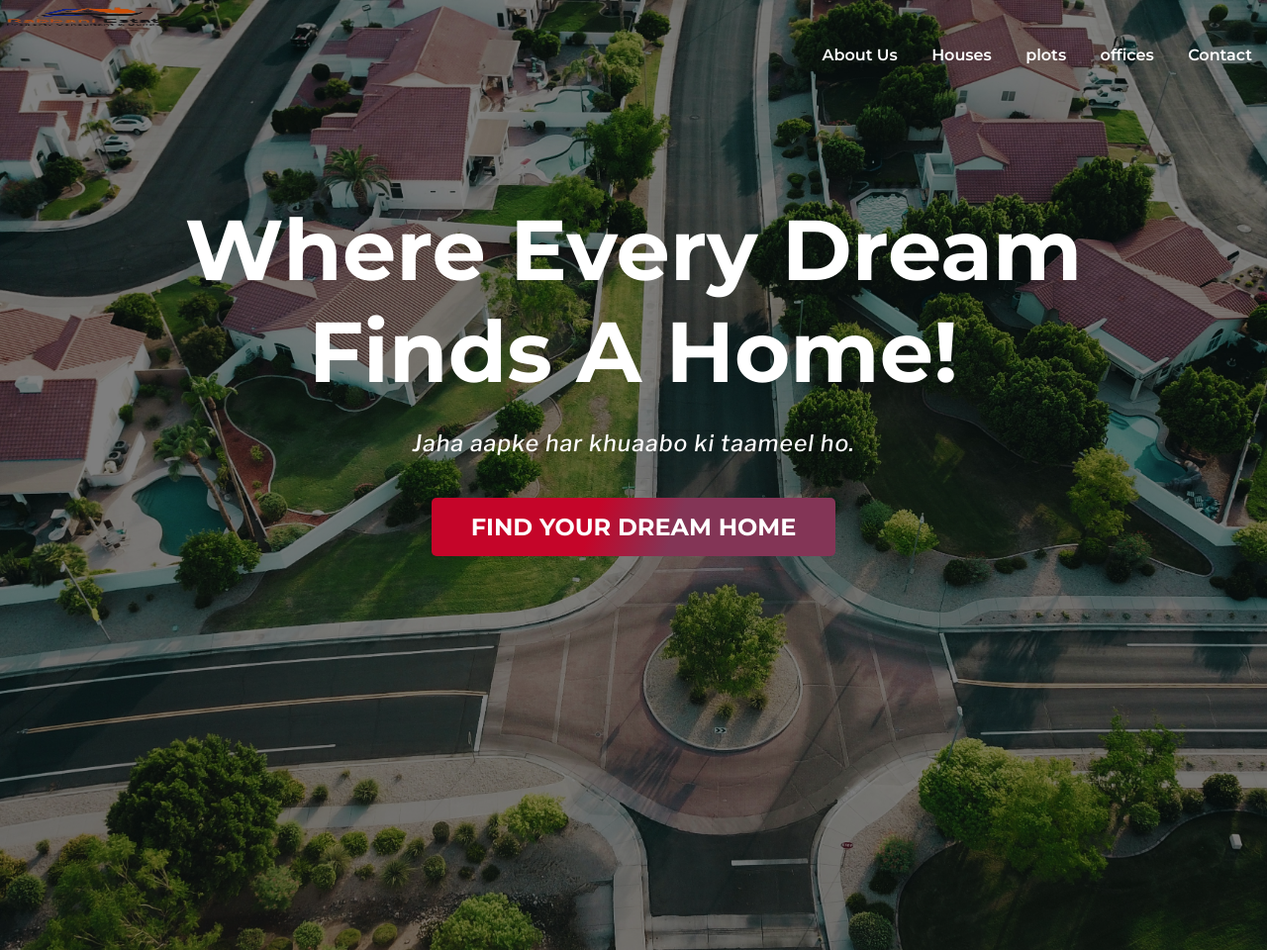
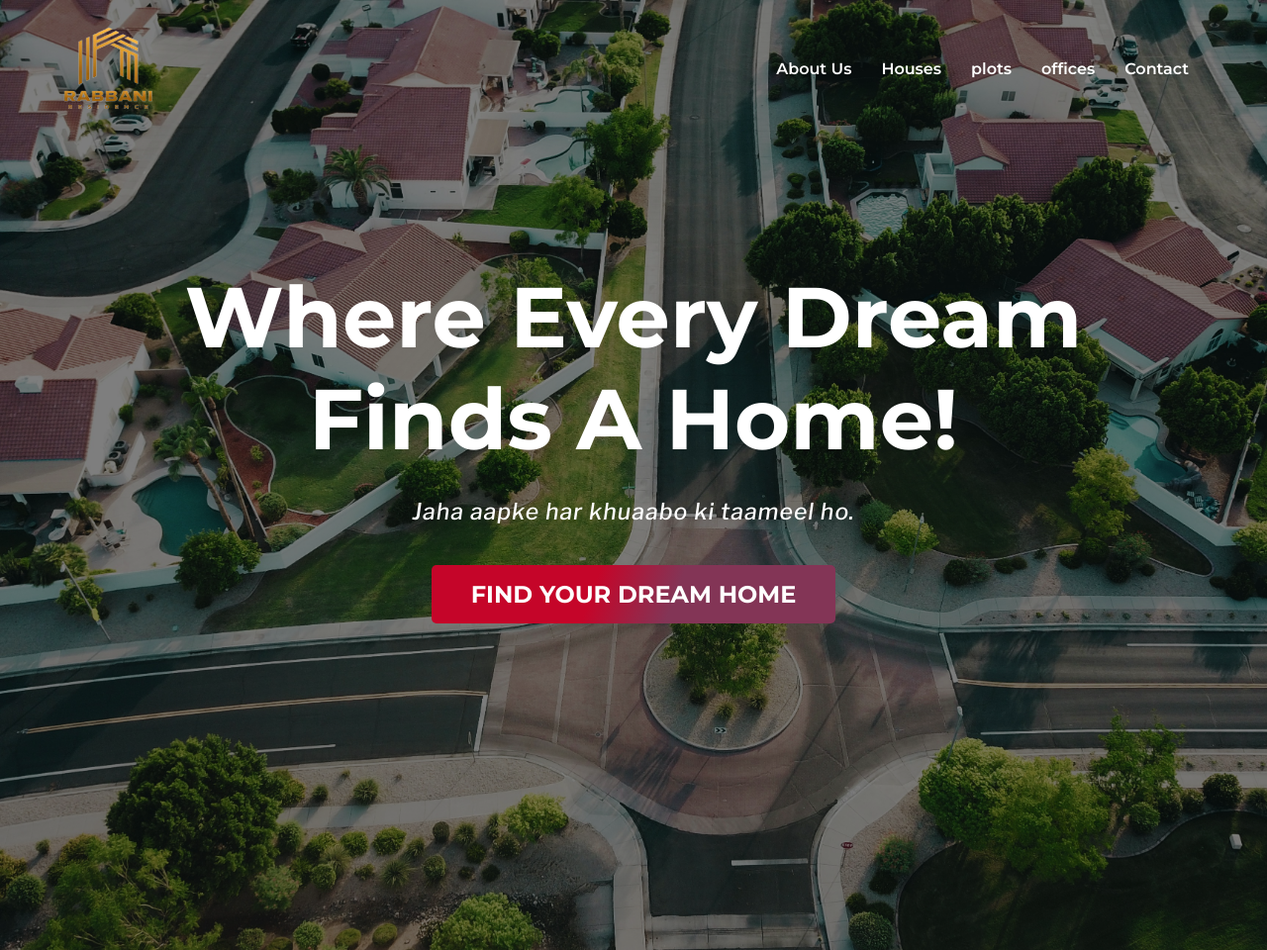
Before and after one commit to TahaRabbani/Real_Estate, a Django app: page / in a window 1280 px wide. Shown: the whole page at 99% size. Run offline with Django 5.2, Linux system fonts and the light colour scheme; some libraries are stand-ins or nearby versions.

Commit message:
navbar changes

```diff
--- a/static/css/style.css
+++ b/static/css/style.css
@@ -32,30 +32,26 @@ header::before {
   left: 0;
   width: 100%;
   height: 100%;
-  background: rgba(0, 0, 0, 0.5); /* Adjust the opacity value (0.1 to 0.9) for darkness */
+  background: rgba(0, 0, 0, 0.5);
   z-index: -1;
-}
-
-/* .content {
-  position: relative;
-  z-index: 2;
-  color: #fff; Use white or light text for contrast */
 }
 nav {
   display: flex;
-  padding: 2.5% 5%;
+  padding: 2% 5%;
 }
 nav img {
-  width: 180px;
-  height: 36px;
+  width: 90px;
+  height: 90px;
   cursor: pointer;
 }
 nav ul {
   text-align: right;
   flex: 1;
+  display: flex;
+  justify-content: flex-end;
+  align-items: center;
 }
 nav ul li {
-  display: inline-block;
   padding: 6px 15px;
 }
 nav ul li a {
```
Also changed, not shown: static/Images/logo.png.
